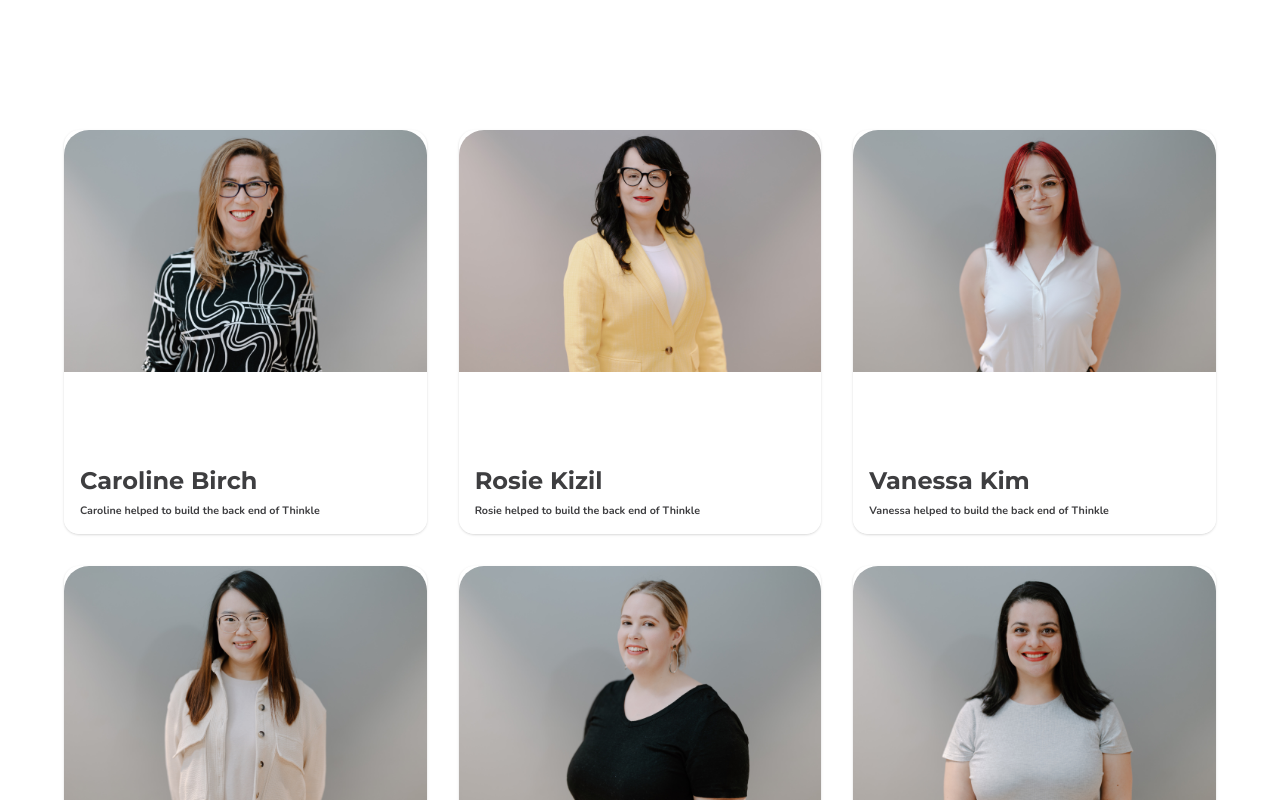
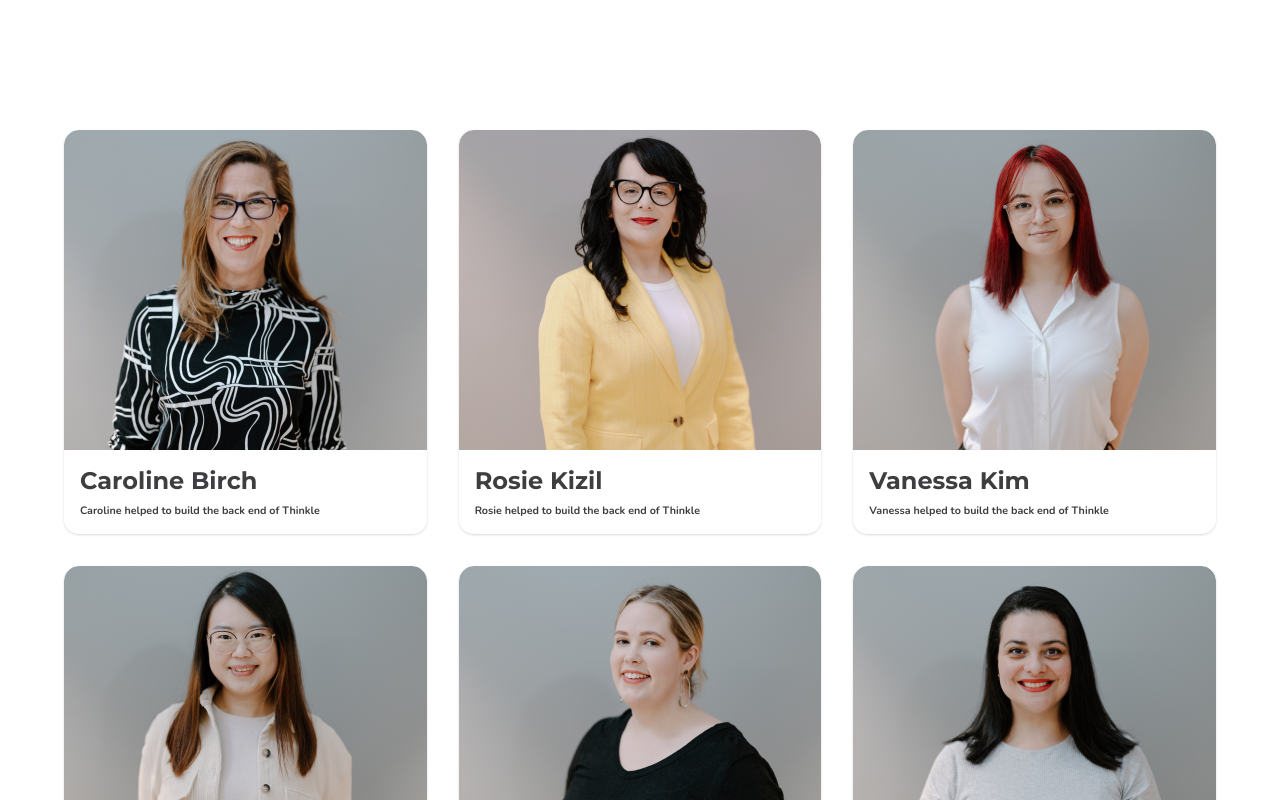
Before and after one commit to SheCodesAus/she-codes-group-project-frontend-fullstack-pancake, a React (Create React App) app: page /about-us in a window 1280 px wide. Shown: the part 1240-2040 px from the top of the page. Built offline with nearby package versions, Linux system fonts and the light colour scheme.

Commit message:
Update some styles

```diff
--- a/src/components/modules/AboutUs/MeetTheTeam/style.css
+++ b/src/components/modules/AboutUs/MeetTheTeam/style.css
@@ -7,7 +7,9 @@
 
 .meet-the-team-image img {
   width: 100%;
-  height: auto;
+  height: 100%;
+  object-fit: cover;
+  border-radius: var(--borderRadius-medium-top);
 }
 
 .meet-the-team-image {
@@ -15,6 +17,7 @@
   width: 100%;
   height: 40vh;
   overflow: hidden;
+  border-radius: var(--borderRadius-medium-top);
   resize: 50%;
 }
 
--- a/src/components/modules/Home/WorkshopSlideCard/style.css
+++ b/src/components/modules/Home/WorkshopSlideCard/style.css
@@ -26,6 +26,7 @@
 .latest-workshop-slide-card-text {
   display: flex;
   flex-direction: row;
+  gap: 5rem;
   justify-content: space-between;
   padding: 1.5rem 2rem 2rem 2rem;
 }
```
